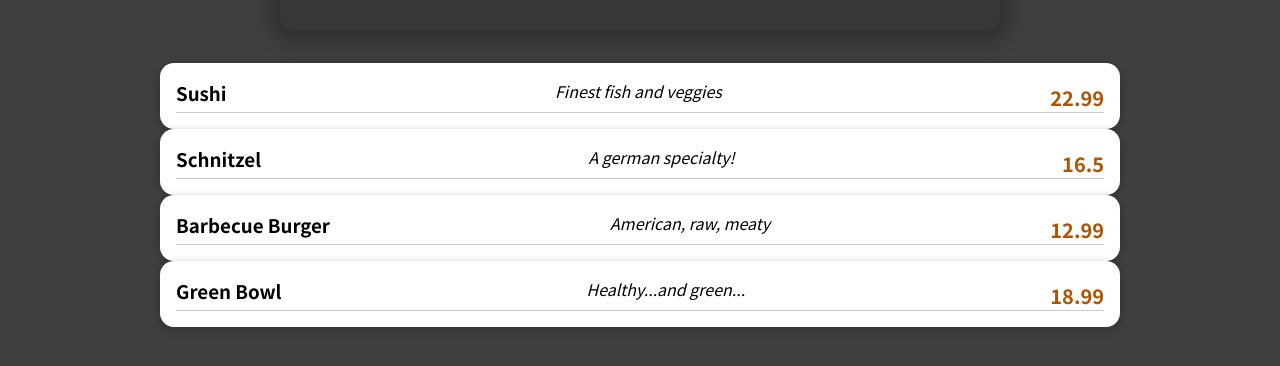
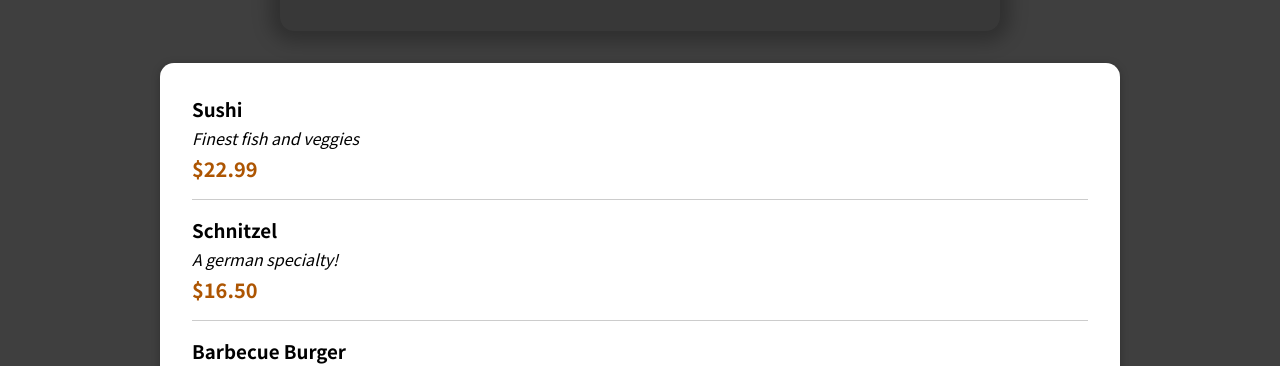
Before and after one commit to devinenoise/food-to-go, a React (Create React App) app: page / in a window 1280 px wide. Shown: the part 442-808 px from the top of the page. Built offline with nearby package versions, Linux system fonts and the light colour scheme.

Commit message:
displaying meals

```diff
--- a/src/components/Meals/AvailableMeals.js
+++ b/src/components/Meals/AvailableMeals.js
@@ -1,13 +1,15 @@
 import React from 'react';
 import { DUMMY_MEALS } from '../../dummy-meals';
 import classes from './AvailableMeals.module.css';
-import MealItem from './MealItem';
+import MealItem from './MealItem/MealItem';
+import Card from '../UI/Card';
 
 const AvailableMeals = () => {
   const mealsList = DUMMY_MEALS.map(meal => {
     return (
       <li>
         <MealItem
+          key={meal.id}
           name={meal.name}
           description={meal.description}
           price={meal.price}
@@ -18,7 +20,9 @@ const AvailableMeals = () => {
 
   return (
     <section className={classes.meals}>
-      <ul>{mealsList}</ul>
+      <Card>
+        <ul>{mealsList}</ul>
+      </Card>
     </section>
   );
 };
--- a/src/components/Meals/MealItem.js
+++ /dev/null
@@ -1,17 +0,0 @@
-import React from 'react';
-import classes from './MealItem.module.css';
-import Card from '../UI/Card';
-
-const MealItem = props => {
-  return (
-    <Card>
-      <ul className={classes.meal}>
-        <h3>{props.name}</h3>
-        <li className={classes.description}>{props.description}</li>
-        <li className={classes.price}>{props.price}</li>
-      </ul>
-    </Card>
-  );
-};
-
-export default MealItem;
--- /dev/null
+++ b/src/components/Meals/MealItem/MealItem.js
@@ -0,0 +1,20 @@
+import React from 'react';
+import classes from './MealItem.module.css';
+// import Card from '../../UI/Card';
+
+const MealItem = props => {
+  const price = `$${props.price.toFixed(2)}`;
+
+  return (
+    <li className={classes.meal}>
+      <div>
+        <h3>{props.name}</h3>
+        <div className={classes.description}>{props.description}</div>
+        <div className={classes.price}>{price}</div>
+      </div>
+      <div></div>
+    </li>
+  );
+};
+
+export default MealItem;
```
Also changed, not shown: src/components/Meals/MealItem/MealItemForm.js (added, +7 -0 lines), src/components/Meals/MealItem/MealItem.module.css (renamed from src/components/Meals/MealItem.module.css), src/components/Meals/MealItem/MealItemForm.module.css (renamed from src/components/Meals/MealItemForm.module.css), 1 other file (tests, documents, lock files or other folders).
